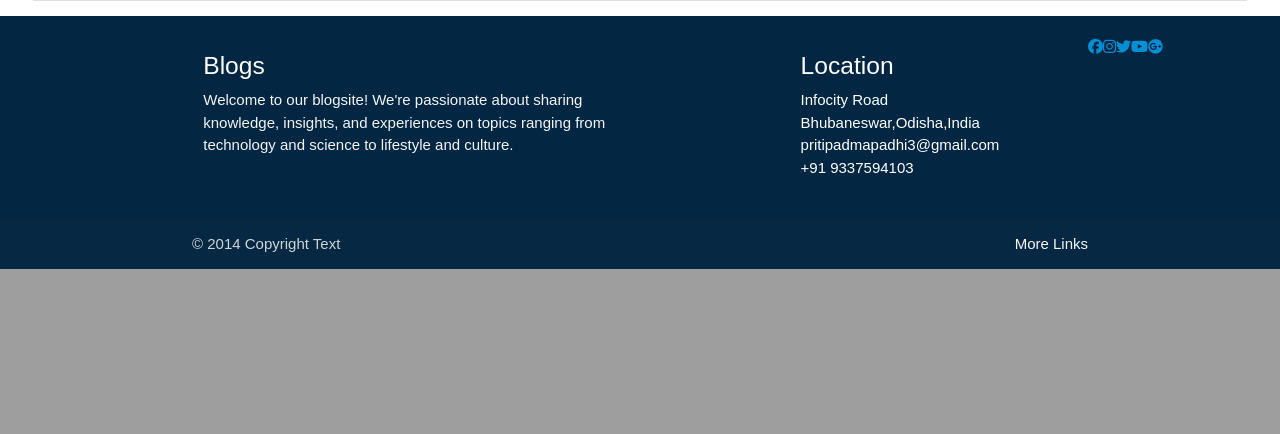
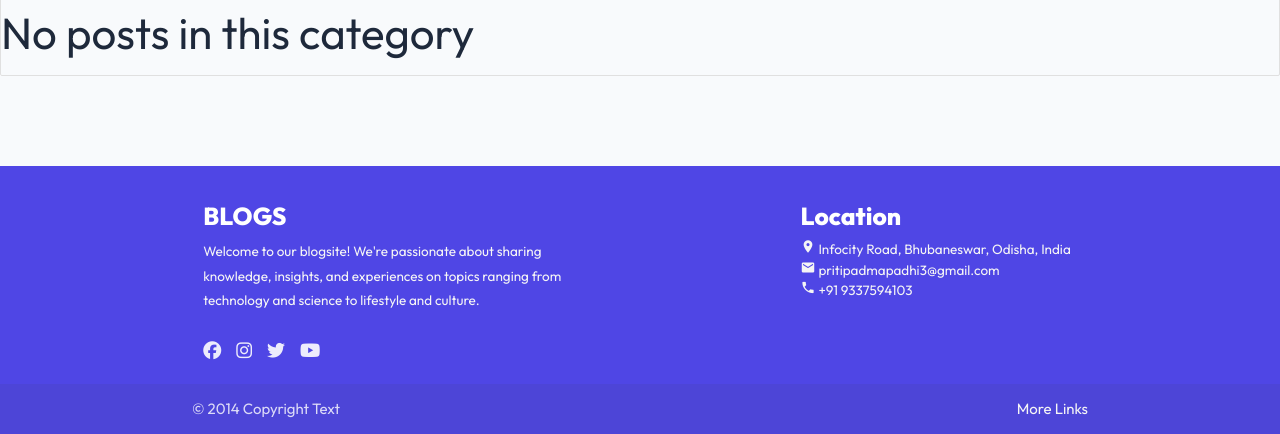
Before and after one commit to MrsPriti/blogsite, a Django app: template template/category.html in a window 1280 px wide. Shown: the part 653-1087 px from the top of the page. Before the commit the page ends 922 px from the top, so only its background shows below. Run offline with Django 4.2, Linux system fonts and the light colour scheme; the template is opened without the code that fills it, so the values that code supplies are empty.

Commit message:
Upgrade UI design to modern premium aesthetics

```diff
--- a/static/style.css
+++ b/static/style.css
@@ -1,132 +1,213 @@
-.bg-primary{
-    background: #032743;
+/* MODERN DESIGN SYSTEM */
+:root {
+    --primary: #4f46e5;
+    --primary-dark: #3730a3;
+    --accent: #06b6d4;
+    --glass: rgba(255, 255, 255, 0.7);
+    --glass-dark: rgba(15, 23, 42, 0.8);
+    --shadow-sm: 0 1px 2px 0 rgb(0 0 0 / 0.05);
+    --shadow: 0 4px 6px -1px rgb(0 0 0 / 0.1), 0 2px 4px -2px rgb(0 0 0 / 0.1);
+    --shadow-lg: 0 10px 15px -3px rgb(0 0 0 / 0.1), 0 4px 6px -4px rgb(0 0 0 / 0.1);
 }
 
-.mt20{
-    margin-top: 20px;
+* {
+    margin: 0;
+    padding: 0;
+    box-sizing: border-box;
 }
 
-.container-custom{
-    width:95%!important;
-    margin:auto;
+body {
+    background-color: #f8fafc;
+    overflow-x: hidden;
 }
 
-/*--banner*/
-*{
-    margin: 0;
-    padding: 0;
-    font-family: sans-serif;
-    box-sizing: border-box;
+/* NAVIGATION */
+nav {
+    box-shadow: none !important;
+    backdrop-filter: blur(10px);
+    border-bottom: 1px solid rgba(255, 255, 255, 0.1);
+    position: sticky;
+    top: 0;
+    z-index: 1000;
 }
-.banner{
+
+nav .brand-logo {
+    font-weight: 800;
+    letter-spacing: 1px;
+}
+
+nav ul a {
+    font-weight: 600;
+    font-size: 14px;
+    transition: all 0.3s ease;
+}
+
+nav ul a:hover {
+    background-color: rgba(255, 255, 255, 0.1) !important;
+    transform: translateY(-2px);
+}
+
+/* HERO BANNER */
+.banner {
     width: 100%;
-    height: 92vh;
-    background-image: linear-gradient(rgba(0,0,0,0.40),rgba(0,0,0,0.40));
-    background-position: center;
-    background-size: center;
-}
-.navbar{
-    width: 90%;
-    padding: 30px;
-    margin: auto;
+    height: 90vh;
+    position: relative;
     display: flex;
     align-items: center;
-    justify-content: space-between;
+    justify-content: center;
+    overflow: hidden;
 }
-.logo{
-    width: 160px;
-    margin-top: -10px;
-    cursor: pointer;
-}
-.navbar ul li{
-    list-style: none;
-    display: inline-block;
-    margin: 20px;
-}
-.navbar ul li a{
-    text-decoration: none;
-    text-transform: uppercase;
-    color: white;
-    font-weight: 600;
-    padding: 15px;
-}
-li a:hover{
-    background: white;
-    transition: 0.6s;
-}
-.navbar a:hover{
-    color: black;
-}
-.content{
-    width: 100%;
+
+.banner video {
     position: absolute;
-    color: white;
-    top: 45%;
-    transform: translateY(-50%);
-    text-align: center;
-}
-.content h1{
-    margin-top: 80px;
-    font-size: 90px;
-    font-weight: 800;
-}
-button{
-    width: 200px;
-    padding: 15px;
-    margin: 20px 5px;
-    text-align: center;
-    border-radius: 25px;
-    color: black;
-    border: 2px;
-    font-size: 20px;
-    cursor: pointer;
-    font-weight: 600;
-}
-button:hover{
-    background: rgb(0, 192, 226);
-    transition: 0.5s;
-}
-button:hover{
-    color: white;
-}
-.banner video{
-    position: absolute;
-    right: 0;
-    bottom: 0;
+    top: 50%;
+    left: 50%;
+    min-width: 100%;
+    min-height: 100%;
+    width: auto;
+    height: auto;
+    transform: translate(-50%, -50%);
     z-index: -1;
 }
-@media(min-aspect-ratio: 16/9){
-    .banner video{
-        width: 100%;
-        height: auto;
-    }
-}
-.search-container {
-    display: flex;
-    justify-content: center;
-    align-items: center;
-    margin-top: 20px;
+
+.banner::after {
+    content: '';
+    position: absolute;
+    top: 0;
+    left: 0;
+    width: 100%;
+    height: 100%;
+    background: linear-gradient(to bottom, rgba(0,0,0,0.3), rgba(0,0,0,0.7));
+    z-index: 0;
 }
 
-.search-input {
-    padding: 10px;
-    width: 300px;
-    border: 1px solid #ccc;
-    border-radius: 4px;
-    font-size: 16px;
+.banner .content {
+    position: relative;
+    z-index: 10;
+    text-align: center;
+    max-width: 800px;
+    padding: 20px;
 }
 
-.search-button {
-    padding: 10px 20px;
-    margin-left: 10px;
-    border: none;
-    border-radius: 4px;
-    background-color: #007bff;
+.banner h1 {
+    font-size: 5rem;
+    font-weight: 800;
     color: white;
-    font-size: 16px;
-    cursor: pointer;
+    margin-bottom: 2rem;
+    text-transform: uppercase;
+    text-shadow: 0 4px 10px rgba(0,0,0,0.3);
+    line-height: 1.1;
 }
 
-.search-button:hover {
-    background-color: #0056b3;
+.banner .search-wrapper {
+    background: var(--glass);
+    padding: 8px;
+    border-radius: 50px;
+    display: flex;
+    align-items: center;
+    box-shadow: var(--shadow-lg);
+    backdrop-filter: blur(10px);
 }
+
+.banner .search-wrapper input {
+    border: none !important;
+    background: transparent !important;
+    padding: 0 25px !important;
+    margin: 0 !important;
+    height: 50px !important;
+    font-size: 1.1rem !important;
+    color: #1e293b !important;
+}
+
+.banner .search-wrapper button {
+    background: var(--primary);
+    color: white;
+    border: none;
+    padding: 12px 30px;
+    border-radius: 30px;
+    font-weight: 600;
+    cursor: pointer;
+    transition: all 0.3s ease;
+    margin: 0;
+    width: auto;
+    height: auto;
+    font-size: 1rem;
+}
+
+.banner .search-wrapper button:hover {
+    background: var(--primary-dark);
+    transform: scale(1.05);
+}
+
+/* CARDS & CONTAINERS */
+.container-custom {
+    padding: 5rem 0;
+}
+
+.card {
+    border-radius: 20px !important;
+    overflow: hidden;
+    box-shadow: var(--shadow) !important;
+    transition: all 0.4s cubic-bezier(0.4, 0, 0.2, 1);
+    border: 1px solid rgba(0,0,0,0.05);
+}
+
+.card:hover {
+    transform: translateY(-10px);
+    box-shadow: var(--shadow-lg) !important;
+}
+
+.card .img-container {
+    height: 220px;
+    overflow: hidden;
+}
+
+.card .img-container img {
+    transition: transform 0.6s ease;
+}
+
+.card:hover .img-container img {
+    transform: scale(1.1);
+}
+
+.card-content {
+    padding: 24px !important;
+}
+
+.card-title {
+    font-weight: 700 !important;
+    font-size: 1.5rem !important;
+    color: #1e293b;
+    margin-bottom: 12px !important;
+}
+
+.truncate {
+    color: #64748b;
+    line-height: 1.6;
+}
+
+/* UTILS */
+.bg-primary { background-color: var(--primary) !important; }
+.btn.bg-primary {
+    border-radius: 12px;
+    text-transform: none;
+    font-weight: 600;
+    height: 45px;
+    line-height: 45px;
+    padding: 0 25px;
+    box-shadow: var(--shadow);
+    transition: all 0.3s ease;
+}
+
+.btn.bg-primary:hover {
+    background-color: var(--primary-dark) !important;
+    transform: translateY(-2px);
+    box-shadow: var(--shadow-lg);
+}
+
+.mt20 { margin-top: 20px; }
+
+/* OWL CAROUSEL OVERRIDE */
+.owl-item {
+    padding: 20px 10px;
+}
--- a/template/base.html
+++ b/template/base.html
@@ -5,18 +5,37 @@
     <meta name="viewport" content="width=device-width, initial-scale=1.0">
     <title>{% block title %} {% endblock %}</title>
 
+    <!-- Fonts -->
+    <link rel="preconnect" href="https://fonts.googleapis.com">
+    <link rel="preconnect" href="https://fonts.gstatic.com" crossorigin>
+    <link href="https://fonts.googleapis.com/css2?family=Outfit:wght@300;400;600;800&display=swap" rel="stylesheet">
+    <link href="https://fonts.googleapis.com/icon?family=Material+Icons" rel="stylesheet">
 
-    <!-- Compiled and minified CSS -->
+    <!-- Styles -->
     <link rel="stylesheet" href="https://cdnjs.cloudflare.com/ajax/libs/materialize/1.0.0/css/materialize.min.css">
-    <link href="https://fonts.googleapis.com/icon?family=Material+Icons" rel="stylesheet">
     {% load static %}
-
     <link rel="stylesheet" href="{% static 'style.css'%}">
     <link rel="stylesheet" href="{% static '/owl.carousel.min.css'%}">
     <link rel="stylesheet" href="{% static '/owl.theme.default.min.css'%}">
 
-    <!-- Compiled and minified JavaScript -->
-    <script src="https://cdnjs.cloudflare.com/ajax/libs/materialize/1.0.0/js/materialize.min.js"></script>
+    <style>
+        :root {
+            --primary: #4f46e5;
+            --primary-dark: #3730a3;
+            --accent: #06b6d4;
+            --glass: rgba(255, 255, 255, 0.7);
+            --glass-dark: rgba(15, 23, 42, 0.8);
+            --font-main: 'Outfit', sans-serif;
+        }
+        body {
+            font-family: var(--font-main);
+            background-color: #f8fafc;
+            color: #1e293b;
+        }
+        .bg-primary {
+            background: var(--primary) !important;
+        }
+    </style>
 
 </head>
 <body>
--- a/template/footer.html
+++ b/template/footer.html
@@ -2,30 +2,25 @@
 <footer class="page-footer bg-primary">
   <link rel="stylesheet" href="https://cdnjs.cloudflare.com/ajax/libs/font-awesome/6.5.2/css/all.min.css" integrity="sha512-SnH5WK+bZxgPHs44uWIX+LLJAJ9/2PkPKZ5QiAj6Ta86w+fsb2TkcmfRyVX3pBnMFcV7oQPJkl9QevSCWr3W6A==" crossorigin="anonymous" referrerpolicy="no-referrer" />
   <link rel="stylesheet" type="text/css" href="{% static 'footer.css' %}">
-  <div class="container">
+  <div class="container py-5">
     <div class="row">
       <div class="col l6 s12">
-        <h5 class="white-text">Blogs</h5>
-        <p class="grey-text text-lighten-4">Welcome to our blogsite! We're passionate about sharing knowledge, insights, and experiences on topics ranging from technology and science to lifestyle and culture.</p>
+        <h5 class="white-text" style="font-weight: 800;">BLOGS</h5>
+        <p class="grey-text text-lighten-4" style="max-width: 400px; font-size: 0.9rem; line-height: 1.8;">Welcome to our blogsite! We're passionate about sharing knowledge, insights, and experiences on topics ranging from technology and science to lifestyle and culture.</p>
+        <div class="socialicons" style="margin-top: 25px;">
+            <a href="#!" style="color:white; margin-right: 15px; font-size: 1.2rem;"><i class="fa-brands fa-facebook" ></i></a>
+            <a href="#!" style="color:white; margin-right: 15px; font-size: 1.2rem;"><i class="fa-brands fa-instagram"></i></a>
+            <a href="#!" style="color:white; margin-right: 15px; font-size: 1.2rem;"><i class="fa-brands fa-twitter"></i></a>
+            <a href="#!" style="color:white; margin-right: 15px; font-size: 1.2rem;"><i class="fa-brands fa-youtube"></i></a>
+        </div>
       </div>
       <div class="col l4 offset-l2 s12">
-        <h5 class="white-text">Location</h5>
-          <p>Infocity Road</p>
-          <p>Bhubaneswar,Odisha,India</p>
-          <p class="email-id">pritipadmapadhi3@gmail.com</p>
-          <p>+91 9337594103<p>
-
-      </div>
-      <div class="row">
-        <div class="socialicons">
-          <a href=""><i class="fa-brands fa-facebook" ></i></a>
-          <a href=""><i class="fa-brands fa-instagram"></i></a>
-          <a href=""><i class="fa-brands fa-twitter"></i></a>
-          <a href=""><i class="fa-brands fa-youtube"></i></a>
-          <a href=""><i class="fa-brands fa-google-plus"></i></a>
+        <h5 class="white-text" style="font-weight: 800;">Location</h5>
+        <div class="location-info grey-text text-lighten-4" style="font-size: 0.9rem;">
+            <p><i class="material-icons tiny">place</i> Infocity Road, Bhubaneswar, Odisha, India</p>
+            <p><i class="material-icons tiny">email</i> pritipadmapadhi3@gmail.com</p>
+            <p><i class="material-icons tiny">phone</i> +91 9337594103</p>
         </div>
-      </div>
-
       </div>
     </div>
   </div>
--- a/template/header.html
+++ b/template/header.html
@@ -7,19 +7,17 @@
   {% endfor %}
 
   </ul>
-  <nav class="bg-primary">
+  <nav class="bg-primary z-depth-0">
     <div class="container">
       <div class="nav-wrapper">
-        <a href="/home" class="brand-logo">BLOGS</a>
+        <a href="/home" class="brand-logo left">BLOGS</a>
         <ul class="right hide-on-med-and-down">
           <li><a href="/home">HOME</a></li>
           <li><a href="/about">ABOUT</a></li>
           <li><a href="/admin">ADMIN</a></li>
-          <li><a href="/contact">CONTACTUS</a></li>
+          <li><a href="/contact">CONTACT</a></li>
           <!-- Dropdown Trigger -->
-          <li><a class="dropdown-trigger" href="#!" data-target="dropdown1">CATEGORY<i class="material-icons right">arrow_drop_down</i></a></li>
-
-
+          <li><a class="dropdown-trigger" href="#!" data-target="dropdown1">CATEGORIES<i class="material-icons right">arrow_drop_down</i></a></li>
         </ul>
       </div>
     </div>
```
Also changed, not shown: template/home.html (+15 -24 lines).
